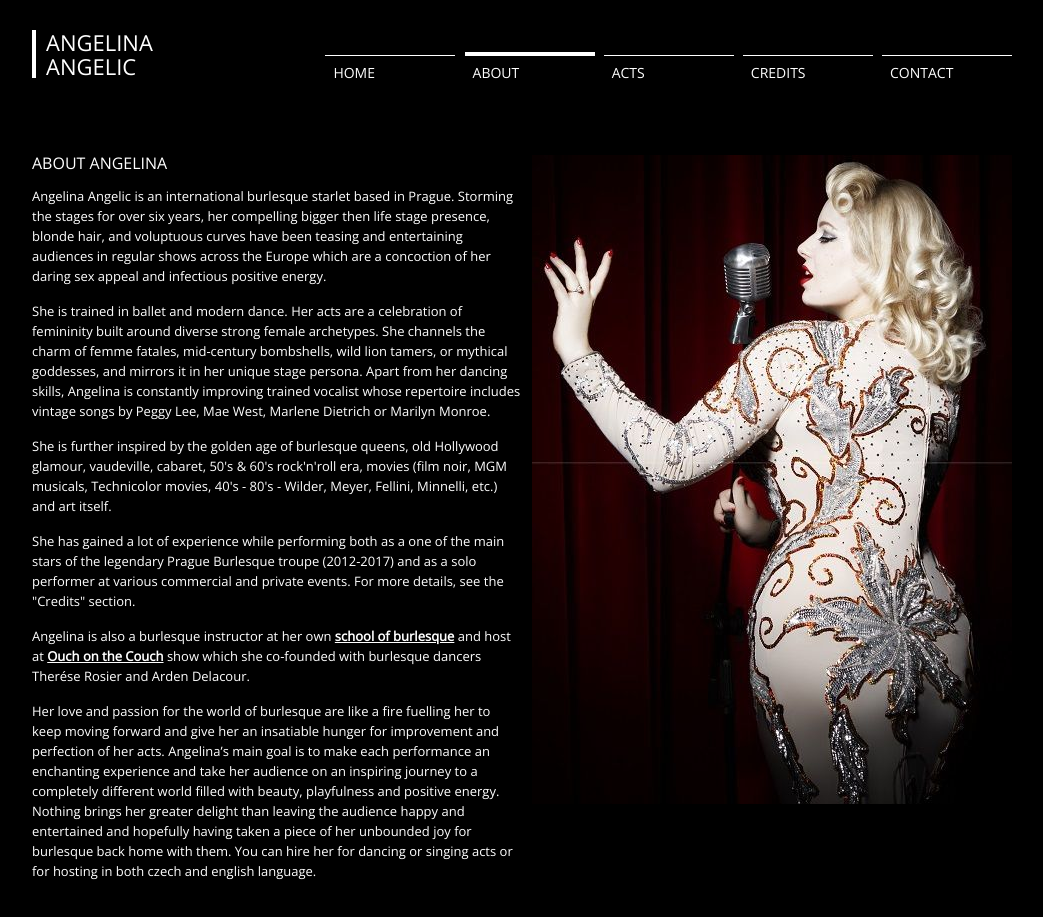
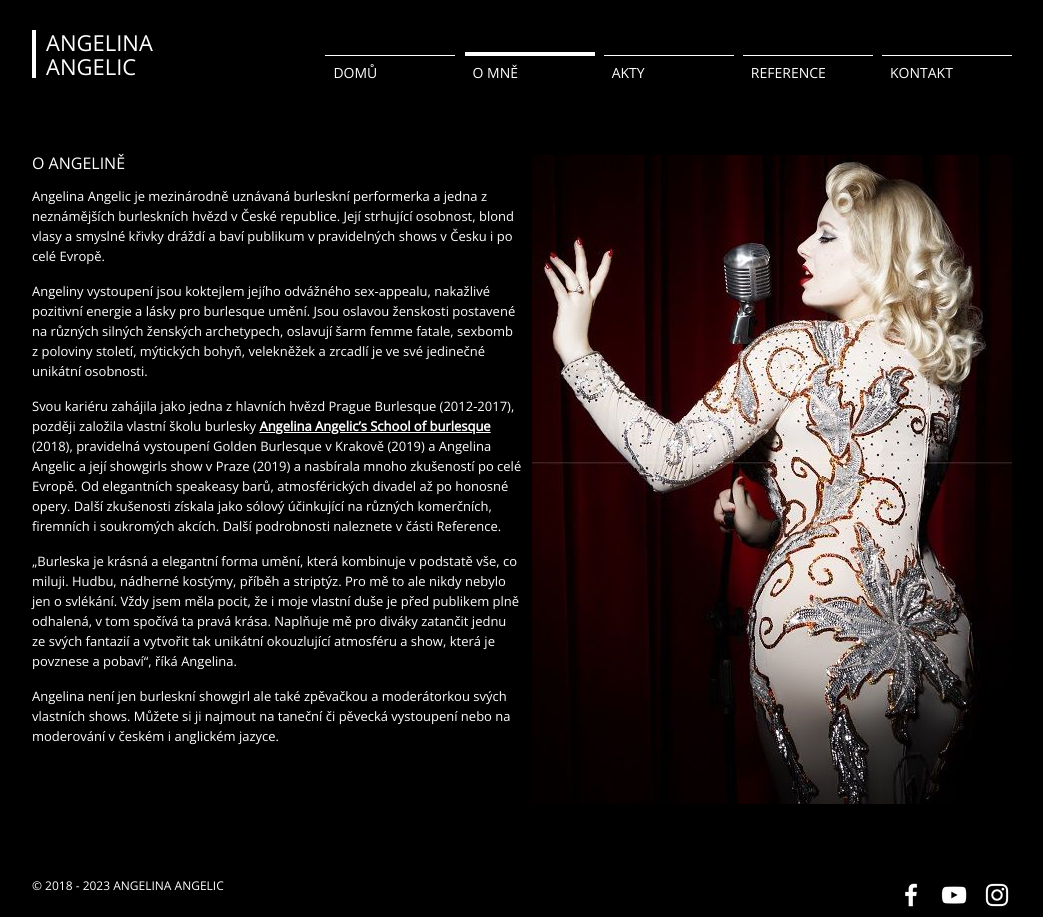
Before and after one commit to mrodin/angelinaangelic-com, a plain HTML site: page about.html in a window 1280 px wide. Shown: the top 917 px of the page, without its empty margins (118-1161 px from the left). Drawn offline with nearby package versions, Linux system fonts and the light colour scheme; a web font is replaced by a local one.

Commit message:
cs translation

```diff
--- a/about.html
+++ b/about.html
@@ -19,53 +19,47 @@
             <a href="http://angelinaangelic.com/"><h1>Angelina <br /> Angelic</h1></a>
             <nav>
                 <ul>
-                    <li><a href="./index.html">Home</a></li>
-                    <li><a class="active-link" href="./about.html">About</a></li>
-                    <li><a href="./acts.html">Acts</a></li>
-                    <li><a href="./credits.html">Credits</a></li>
-                    <li><a href="./contact.html">Contact</a></li>
+                    <li><a href="./index.html">Domů</a></li>
+                    <li><a class="active-link" href="./about.html">O mně</a></li>
+                    <li><a href="./acts.html">Akty</a></li>
+                    <li><a href="./credits.html">Reference</a></li>
+                    <li><a href="./contact.html">Kontakt</a></li>
                 </ul>
             </nav>
         </header>
         <div class="wrapper">
             <div class="content">
-                <h2>About Angelina</h2>
+                <h2>O Angelině</h2>
                 <p>
-                    Angelina Angelic is an international burlesque starlet based in Prague. Storming the stages for over six years, her compelling
-                    bigger then life stage presence, blonde hair, and voluptuous curves have been teasing and entertaining
-                    audiences in regular shows across the Europe which are a concoction of her daring sex appeal and infectious
-                    positive energy.
+                    Angelina Angelic je mezinárodně uznávaná burleskní performerka a jedna z neznámějších burleskních
+                    hvězd v České republice. Její strhující osobnost, blond vlasy a smyslné křivky dráždí a baví publikum
+                    v pravidelných shows v Česku i po celé Evropě.
                 </p>
                 <p>
-                    She is trained in ballet and modern dance. Her acts are a celebration of femininity built around diverse strong female archetypes.
-                    She channels the charm of femme fatales, mid-century bombshells, wild lion tamers, or mythical goddesses,
-                    and mirrors it in her unique stage persona. Apart from her dancing skills, Angelina is constantly improving
-                    trained vocalist whose repertoire includes vintage songs by Peggy Lee, Mae West, Marlene Dietrich or
-                    Marilyn Monroe.
+                    Angeliny vystoupení jsou koktejlem jejího odvážného sex-appealu, nakažlivé pozitivní energie a lásky
+                    pro burlesque umění. Jsou oslavou ženskosti postavené na různých silných ženských archetypech, oslavují šarm femme
+                    fatale, sexbomb z poloviny století, mýtických bohyň, velekněžek a zrcadlí je ve své jedinečné unikátní
+                    osobnosti.
                 </p>
                 <p>
-                    She is further inspired by the golden age of burlesque queens, old Hollywood glamour, vaudeville, cabaret, 50's & 60's rock'n'roll
-                    era, movies (film noir, MGM musicals, Technicolor movies, 40's - 80's - Wilder, Meyer, Fellini, Minnelli,
-                    etc.) and art itself.
+                    Svou kariéru zahájila jako jedna z hlavních hvězd Prague Burlesque (2012-2017), později založila vlastní
+                    školu burlesky <a href="http://www.schoolofburlesque.cz/" target="_blank"
+                    class="link">Angelina Angelic’s School of burlesque</a> (2018), pravidelná vystoupení Golden Burlesque v
+                    Krakově (2019) a Angelina Angelic a její showgirls show v Praze (2019) a nasbírala mnoho zkušeností
+                    po celé Evropě. Od elegantních speakeasy barů, atmosférických divadel až po honosné opery. Další
+                    zkušenosti získala jako sólový účinkující na různých komerčních, firemních i soukromých akcích. Další
+                    podrobnosti naleznete v části Reference.
                 </p>
                 <p>
-                    She has gained a lot of experience while performing both as a one of the main stars of the legendary Prague Burlesque troupe
-                    (2012-2017) and as a solo performer at various commercial and private events. For more details, see the
-                    "Credits" section.
+                    „Burleska je krásná a elegantní forma umění, která kombinuje v podstatě vše, co miluji. Hudbu,
+                    nádherné kostýmy, příběh a striptýz. Pro mě to ale nikdy nebylo jen o svlékání. Vždy jsem měla pocit, že
+                    i moje vlastní duše je před publikem plně odhalená, v tom spočívá ta pravá krása. Naplňuje mě pro
+                    diváky zatančit jednu ze svých fantazií a vytvořit tak unikátní okouzlující atmosféru a show, která je
+                    povznese a pobaví“, říká Angelina.
                 </p>
                 <p>
-                    Angelina is also a burlesque instructor at her own <a href="http://www.schoolofburlesque.cz/" target="_blank"
-                        class="link">school of burlesque</a> and host at <a href="https://www.facebook.com/ouchonthecouch/" target="_blank"
-                        class="link">Ouch on the Couch</a> show which she co-founded with burlesque dancers Therése Rosier and
-                    Arden Delacour.
-                </p>
-                <p>
-                    Her love and passion for the world of burlesque are like a fire fuelling her to keep moving forward and give her an insatiable
-                    hunger for improvement and perfection of her acts. Angelina’s main goal is to make each performance an
-                    enchanting experience and take her audience on an inspiring journey to a completely different world filled
-                    with beauty, playfulness and positive energy. Nothing brings her greater delight than leaving the audience
-                    happy and entertained and hopefully having taken a piece of her unbounded joy for burlesque back home
-                    with them. You can hire her for dancing or singing acts or for hosting in both czech and english language.
+                    Angelina není jen burleskní showgirl ale také zpěvačkou a moderátorkou svých vlastních shows. Můžete
+                    si ji najmout na taneční či pěvecká vystoupení nebo na moderování v českém i anglickém jazyce.
                 </p>
             </div>
             <div class="image">
```
Also changed, not shown: acts.html (+7 -7 lines), contact.html (+9 -18 lines), credits.html (+23 -18 lines), index.html (+5 -5 lines).
